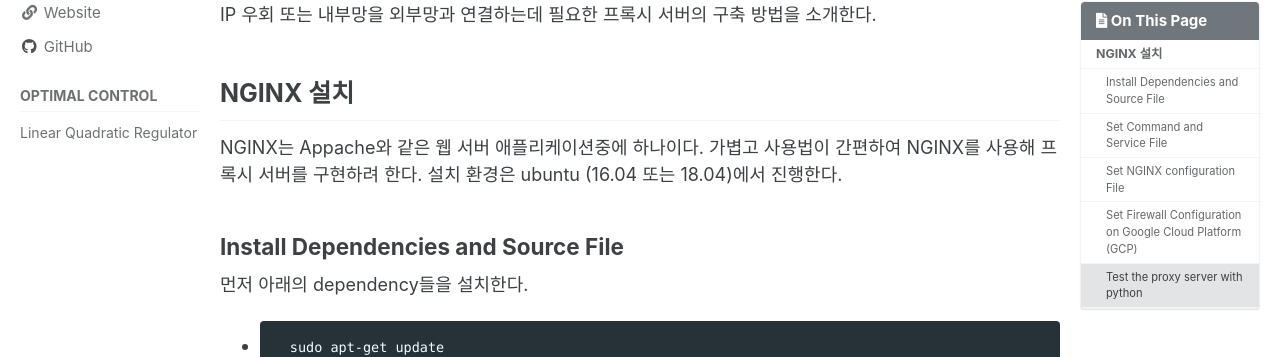
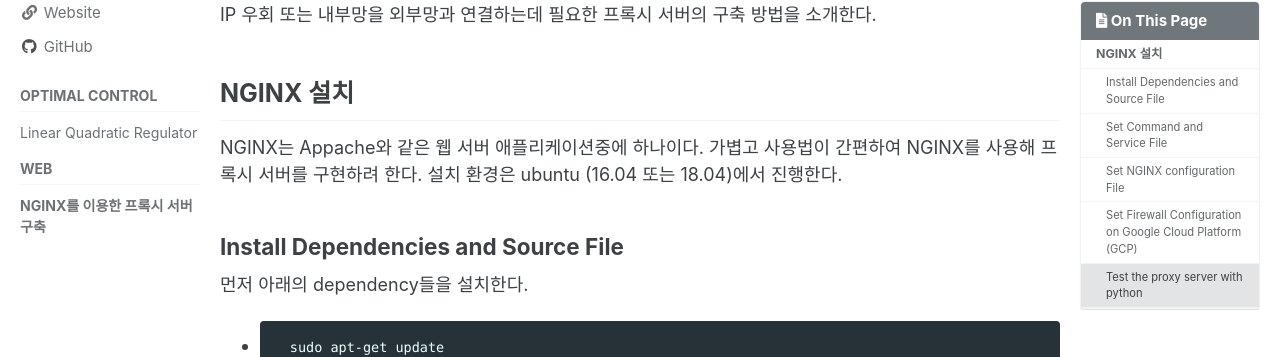
Before and after one commit to dobro12/dobro12.github.io, a Jekyll site: the page built from _posts/2020-12-01-NGINX_proxy_server.md, in a window 1280 px wide. Shown: the part 213-570 px from the top of the page. Built offline with Jekyll 4.4.1, drawn with Linux system fonts in a browser that asks for light colours; cached includes are drawn as plain includes; comment, search, counter and statistics services are not loaded.

Commit message:
NGINX proxy

```diff
--- a/_data/navigation.yml
+++ b/_data/navigation.yml
@@ -18,3 +18,7 @@ docs:
     children:
       - title: "Linear Quadratic Regulator"
         url: /optimal_control/LQR_explanation/
+  - title: Web
+    children:
+      - title: "NGINX를 이용한 프록시 서버 구축"
+        url: /web/NGINX_proxy_server/
```
